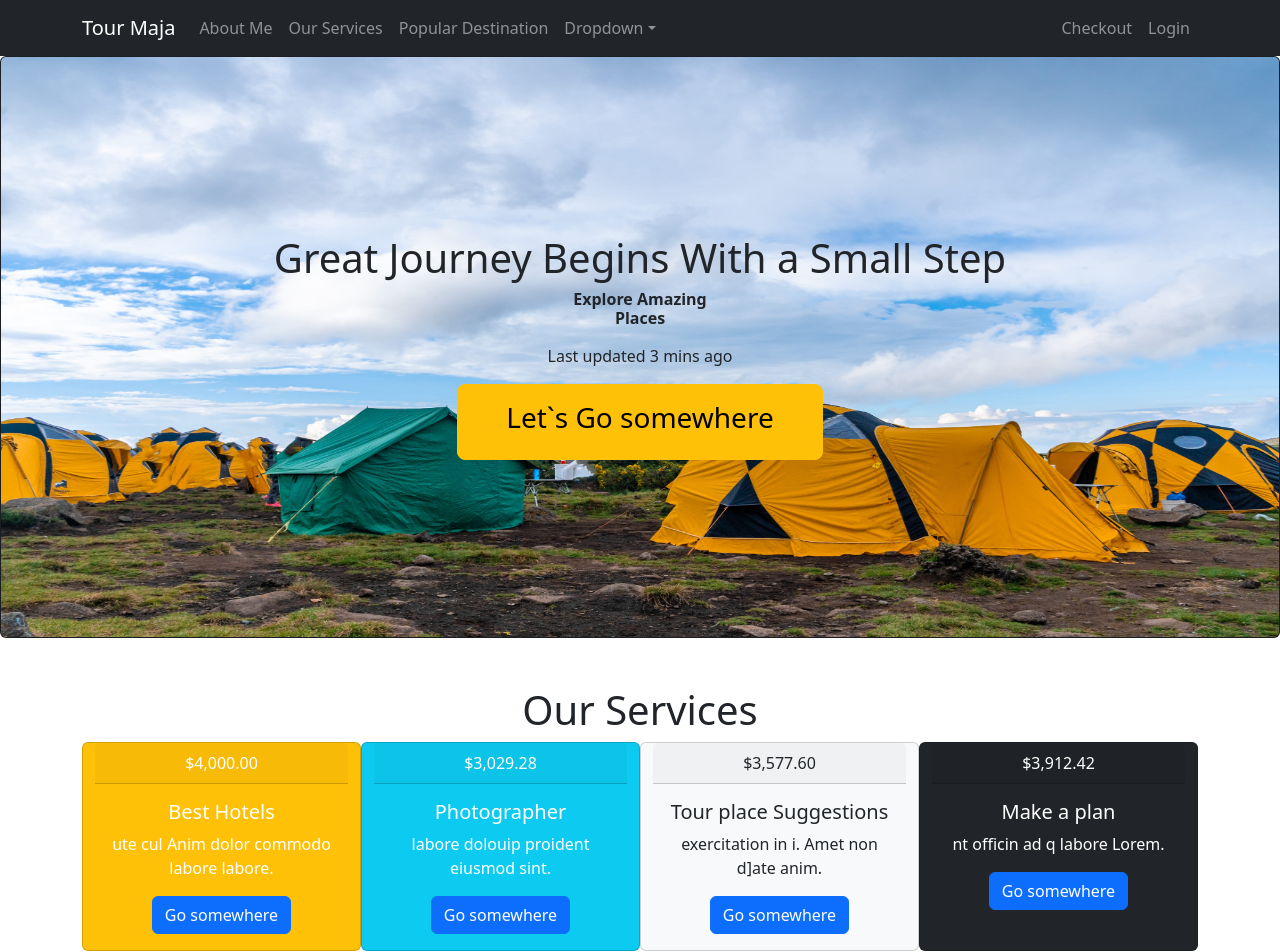
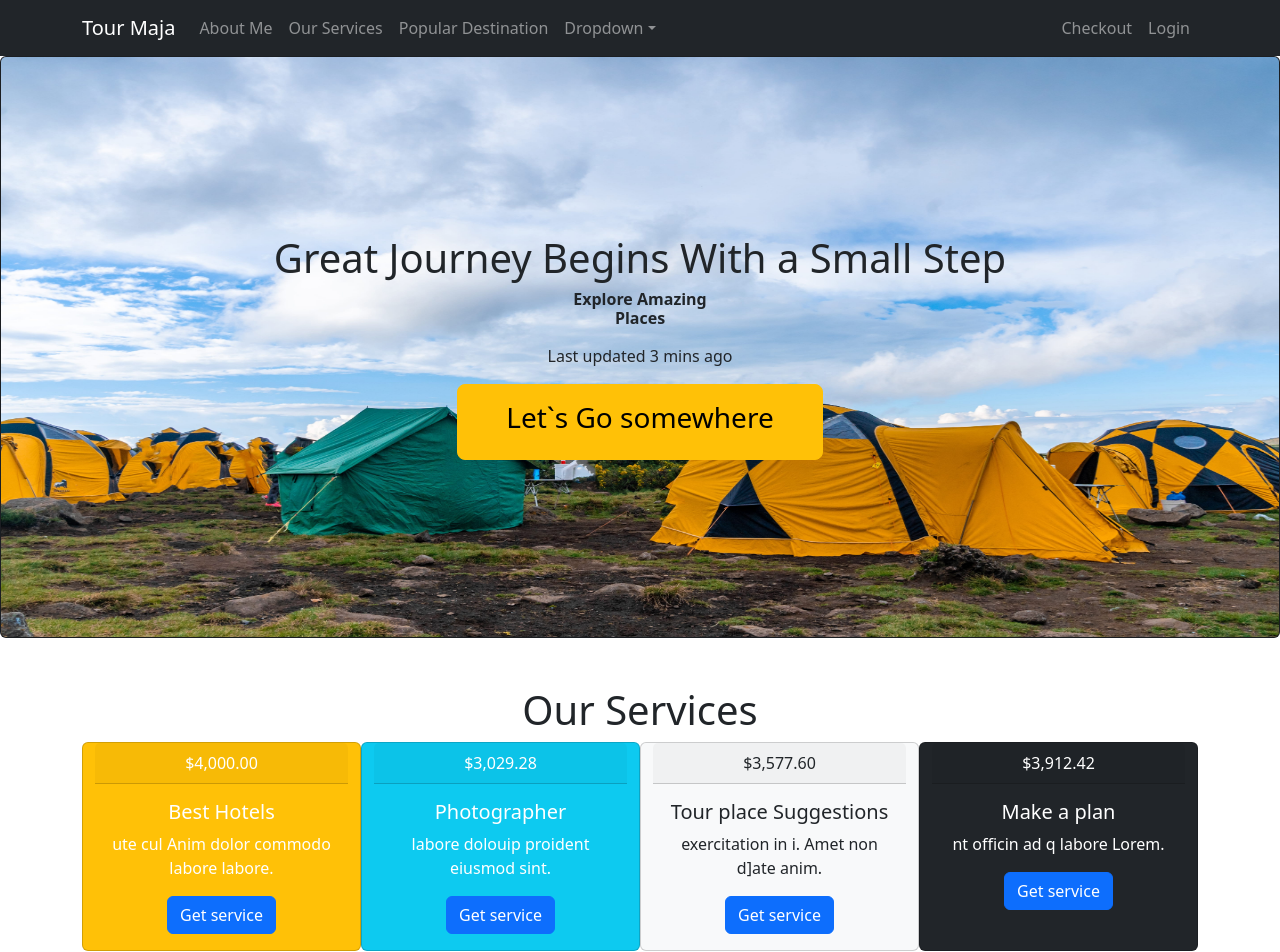
Before and after one commit to shoebbint/Tour-maja, a React (Create React App) app: page / in a window 1280 px wide. Shown: the top 952 px of the page. Built offline with nearby package versions, Linux system fonts and the light colour scheme; no server answers.

Commit message:
email-verification

```diff
--- a/src/Pages/Home/Services/Services.js
+++ b/src/Pages/Home/Services/Services.js
@@ -32,7 +32,7 @@ navigate(`/service/${id}/${name}/${about}/${price}`);
                                 <Card.Text>
                                 {service.about}
                                 </Card.Text>
-                                <Button onClick={()=>navigateToServiceDetail(service.id,service.name,service.about,service.balance)} variant="primary">Go somewhere</Button>
+                                <Button onClick={()=>navigateToServiceDetail(service.id,service.name,service.about,service.balance)} variant="primary">Get service</Button>
                             </Card.Body>
                         </Card>
                     ))}
--- a/src/Pages/Login/Login.js
+++ b/src/Pages/Login/Login.js
@@ -1,11 +1,12 @@
 import React, { useRef } from 'react';
-import { Button, Form } from 'react-bootstrap';
+import { Button, Form  } from 'react-bootstrap';
 import { useSendPasswordResetEmail, useSignInWithEmailAndPassword } from 'react-firebase-hooks/auth';
 import { useAuthState } from 'react-firebase-hooks/auth';
 import { Link, useLocation, useNavigate, } from 'react-router-dom';
-import { toast } from 'react-toastify';
+import { toast, ToastContainer } from 'react-toastify';
 import auth from '../../firebase.init';
 import img from '../../images/3504.png_860-removebg-preview.png'
+import 'react-toastify/dist/ReactToastify.css';
 const Login = () => {
   let location = useLocation();
   const navigate = useNavigate();
@@ -41,7 +42,6 @@ if(email){
 else{
   toast('Please enter email address');
 }
-
 }
 
   if(user){
@@ -85,7 +85,7 @@ else{
 
   <p className='text-center'>Forget Password? <button className="btn btn-link text-primary decoration-none" to="/register" onClick={resetPassword}>Reset Password</button ></p>
   <p className='text-center'>New to Tour maja? <Link to="/register" className='text-primary decoration-none' onClick={navigateRegister}>Please Register</Link></p>
-
+  <ToastContainer />
 </div>
         </div>
     );
```
